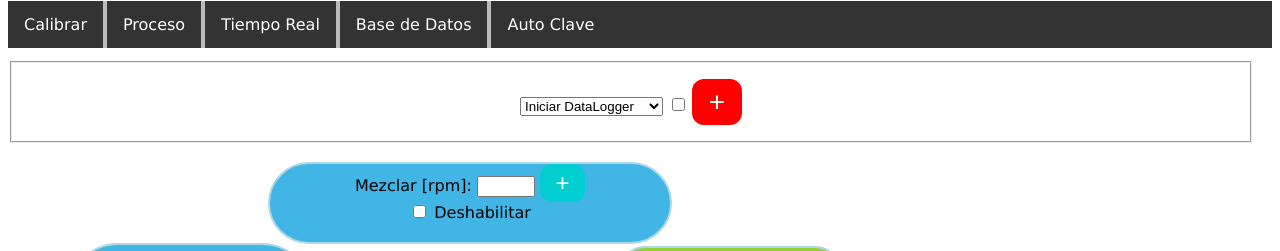
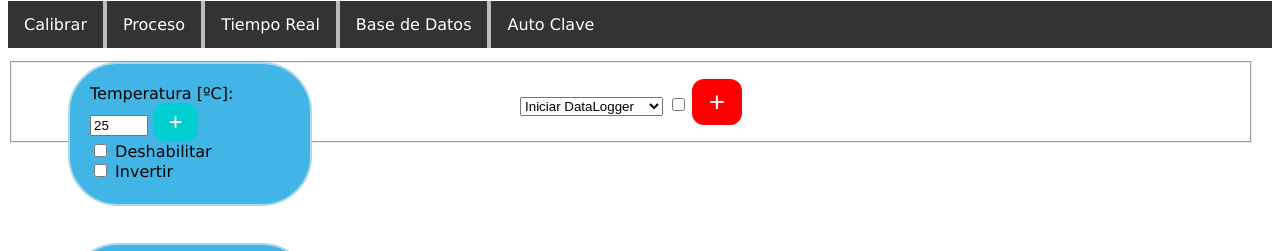
Before and after one commit to hooper2chile/vprocess2, a Flask app: page /autoclave in a window 1280 px wide. Shown: the part 144-395 px from the top of the page. Run offline with Flask 2, Linux system fonts and the light colour scheme; parts of the project's set-up code (start-up, migrations or seed data) failed here and were passed over.

Commit message:
preparando autoclave web

```diff
--- a/templates/autoclave.html
+++ b/templates/autoclave.html
@@ -11,6 +11,7 @@
             <option value="reiniciar">Reiniciar</option>
             <option value="apagar">Apagar</option>
             <option value="limpiar">Borrar Archivos</option>
+            <option value="autoclave">Activar Auto Clave></option>
       </select>
 
       <input type="checkbox" id="confirm">
@@ -40,22 +41,6 @@
     </div>
 
 
-    <div class="caja_central_arriba"> Mezclar [rpm]:
-                <input type="number"
-                       id="mezclar"
-                       style="width: 50px;"
-                       MIN="0"
-                       MAX="1500"
-                       step="1"
-                       value=""
-                 />
-                 <button  type="submit" class="button_apply"> + </button>         <br>
-                 <input  type="checkbox" id="mezclar_rst" /> Deshabilitar
-    </div>
-
-    <div class="caja_central">
-      <!CAJA CENTRAL PARA EL DIBUJO>
-    </div>
 
 
     <div class="caja_izquierda_centro"> Temperatura [ºC]: <br>
@@ -75,41 +60,6 @@
 
 
 
-    <div class="caja_izquierda_abajo"> Configurar Ph: <br>
-            <input type="number"
-                   id="ph"
-                   value=""
-                   style="width: 50px;"
-                   MIN="0"
-                   MAX="14"
-                   step="0.1"
-            />
-
-            <button  type="submit" class="button_apply"> + </button>     <br>
-            <input  type="checkbox" id="ph_rst" /> Deshabilitar   <br>
-            <input  type="checkbox" id="ph_dir" /> Invertir
-    </div>
-
-
-    <div class="caja_derecha_arriba1" id="med1"></div>
-    <div class="caja_derecha_arriba2" id="med2"></div>
-    <div class="caja_derecha_arriba3" id="med3"></div>
-
-
-    <div class="caja_derecha_abajo">Descarga [rpm]:
-            <br><input  type="number"
-                    id="descargar"
-                    style="width: 50px;"
-                    MIN="0"
-                    MAX="150"
-                    step="1"
-                    value=""
-            />
-                <button  type="submit" class="button_apply"> + </button>
-            <br><input  type="checkbox" id="descargar_rst"/> Deshabilitar
-
-  </div>
-
 </form>
 
 
```
Also changed, not shown: 1 other file.
